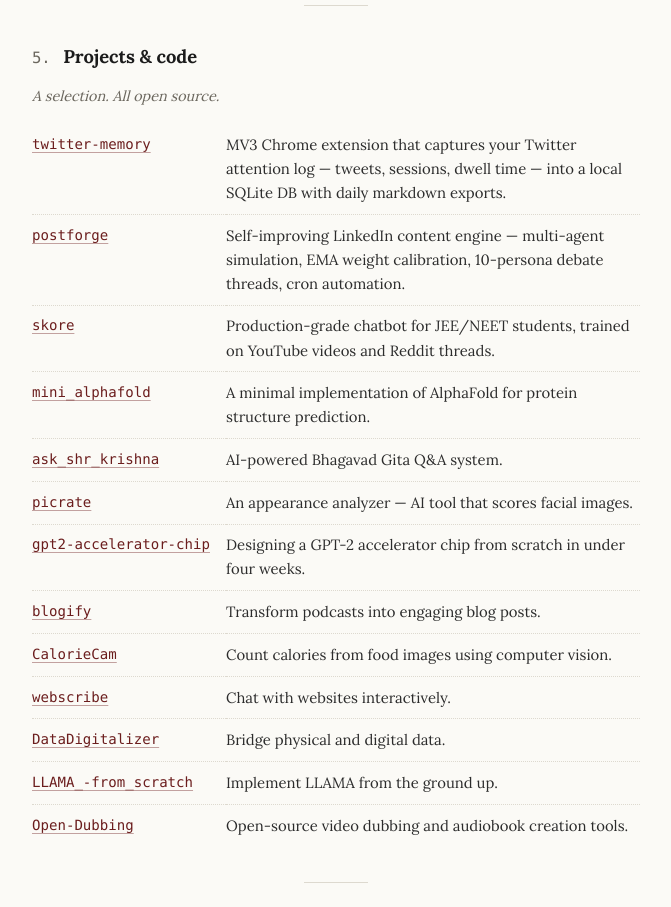
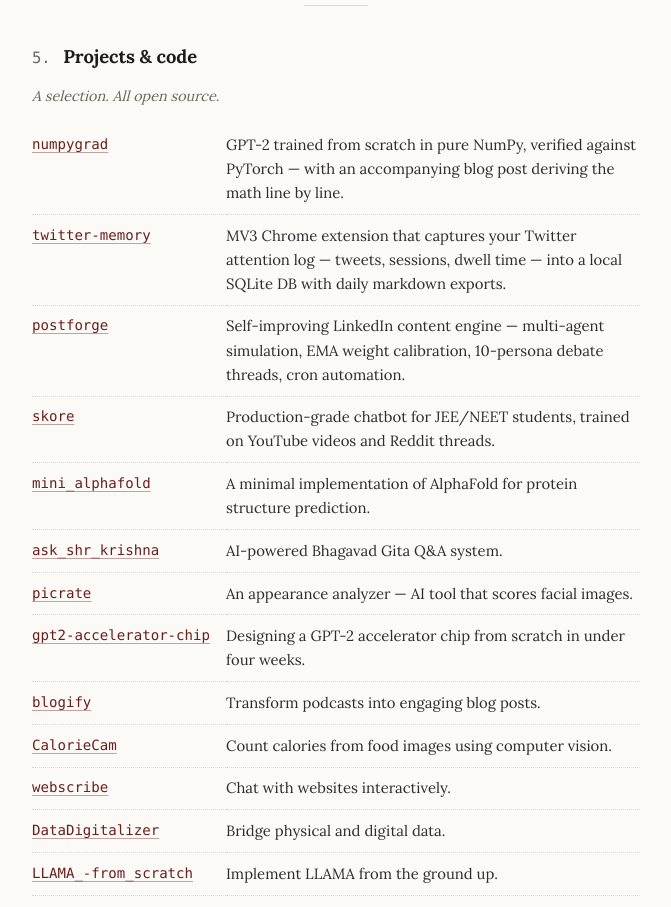
Before and after one commit to harrrshall/harshalsingh, a Next.js app: page / in a window 1280 px wide. Shown: the part 2540-3447 px from the top of the page, without its empty margins (304-975 px from the left). Built offline with nearby package versions, Linux system fonts and the light colour scheme.

Commit message:
Add numpygrad to projects list

```diff
--- a/components/personal-website.tsx
+++ b/components/personal-website.tsx
@@ -233,6 +233,11 @@
 
 const PROJECTS = [
   {
+    title: "numpygrad",
+    description: "GPT-2 trained from scratch in pure NumPy, verified against PyTorch — with an accompanying blog post deriving the math line by line.",
+    github: "https://github.com/harrrshall/numpygrad",
+  },
+  {
     title: "twitter-memory",
     description: "MV3 Chrome extension that captures your Twitter attention log — tweets, sessions, dwell time — into a local SQLite DB with daily markdown exports.",
     github: "https://github.com/harrrshall/twitter-memory",
```
